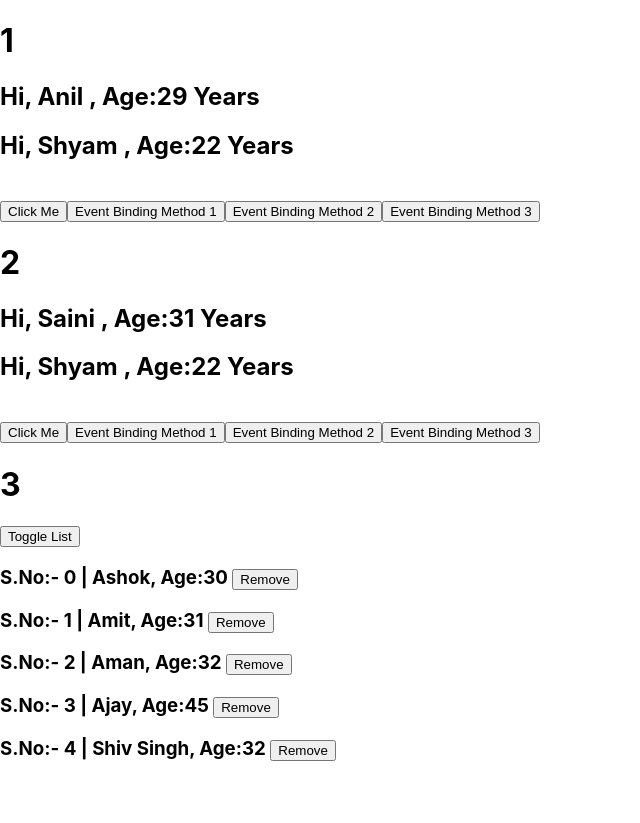
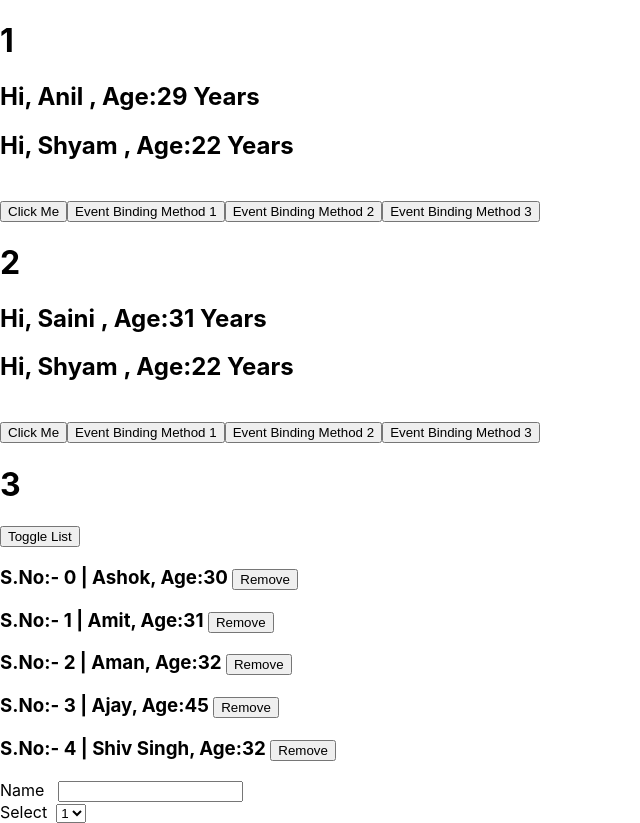
Before and after one commit to AnilSaini341/React_2022, a React (Create React App) app: page / in a window 1280 px wide. Shown: the whole page, without its empty margins (0-640 px from the left). Before the commit the page ends 800 px from the top, so only its background shows below. Built offline with nearby package versions, Linux system fonts and the light colour scheme.

Commit message:
Get Form Fields Data onChange Event

```diff
--- a/src/App.js
+++ b/src/App.js
@@ -3,7 +3,7 @@
 import Person from './Components/Person';
 import {Man} from './Components/Man';
 import Maps from './Components/Maps';
-
+import Form from './Components/Form';
 function App() {
   return (
     // <div className="App">
@@ -29,6 +29,7 @@ function App() {
       <Person name="Saini" age="31" />
       <Man number="3" />
       <Maps />
+      <Form />
     </div>
   );
 }
--- /dev/null
+++ b/src/Components/Form.js
@@ -0,0 +1,40 @@
+import React, { Component } from 'react';
+
+class Form extends Component {
+
+    constructor(props) {
+        super(props);
+        this.props=props;
+        this.state={};
+    }
+    nameChangeHandler=(event)=>{
+        console.log("Name : "+event.target.value);
+    }
+    selectChange=(event)=>{
+        console.log("Select : "+event.target.value);
+    }
+
+    render() {
+        return (
+            <div>
+                <form>
+                    <div>
+                        <label htmlFor="">Name</label> &nbsp;&nbsp;
+                        <input type="text" name="name" onKeyUp={this.nameChangeHandler}></input>
+                    </div>
+                    <div>
+                        <label htmlFor="">Select</label>&nbsp;&nbsp;
+                        <select onChange={this.selectChange}>
+                            <option value="1">1</option>
+                            <option value="2">2</option>
+                            <option value="3">3</option>
+                            <option value="4">4</option>
+                        </select>
+                    </div>
+                </form>
+            </div>
+        );
+    }
+}
+
+export default Form;
```
